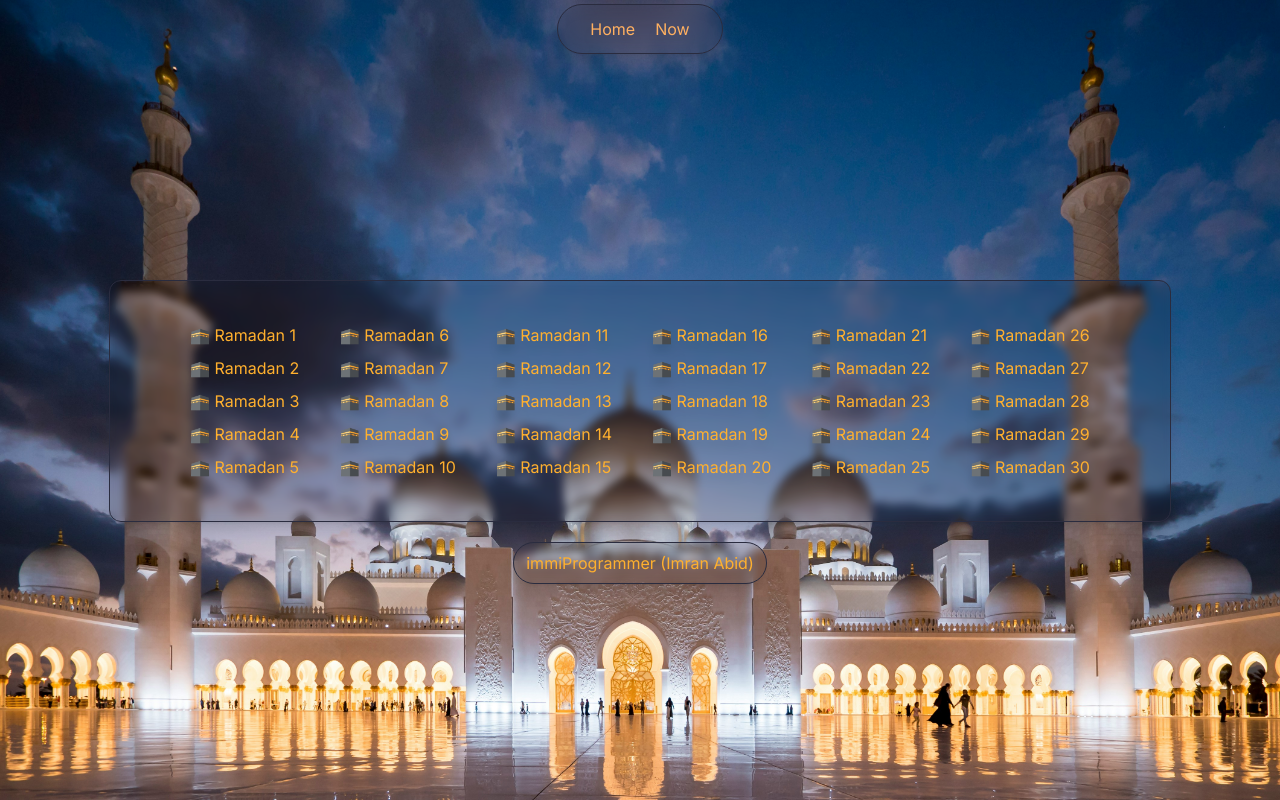
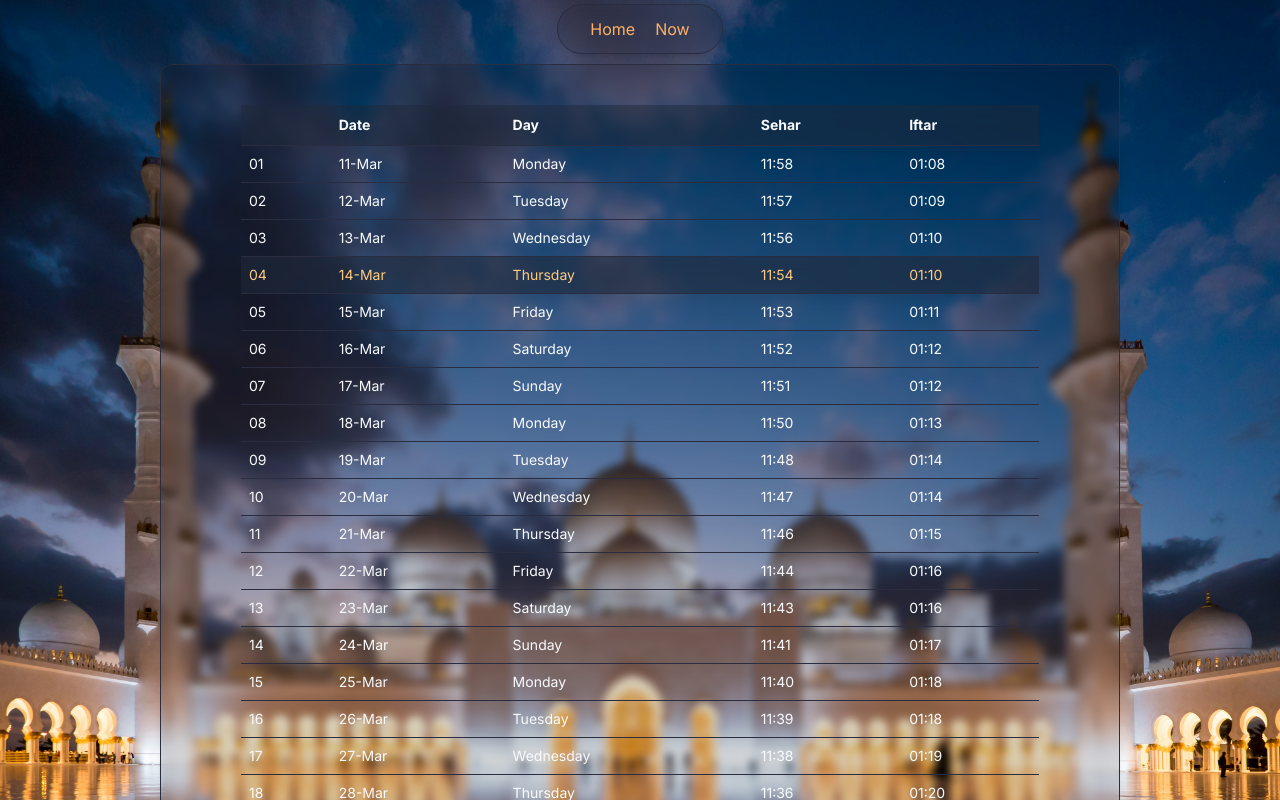
Before and after one commit to immiProgrammer/ramadan, a Next.js app: page / in a window 1280 px wide. Shown: the top 800 px of the page. Built offline with nearby package versions, Linux system fonts and the light colour scheme.

Commit message:
Add Table and some improvement

```diff
--- a/src/app/[ramadan]/main.tsx
+++ b/src/app/[ramadan]/main.tsx
@@ -1,19 +1,11 @@
 "use client";
 import React, { useState, useEffect, useMemo, useRef, useCallback } from 'react';
 import Link from 'next/link';
-import HHMMSS from '../../components/HHMMSS';
-import { formatDate, isSameDay, isSameMonth, isSameYear } from 'date-fns';
+import HHMMSS from '@/components/HHMMSS';
+import { formatDate } from 'date-fns';
 import { ramadanDateObj } from '@/data/radmadanDates';
-import { cn } from '@/lib/utils';
+import { cn, isDatesEqual } from '@/lib/utils';
 import "react-awesome-animated-number/dist/index.css";
-
-export function isDatesEqual(date1:Date, date2:Date) {
-  const sameDay = isSameDay(date1, date2);
-  const sameMonth = isSameMonth(date1, date2);
-  const sameYear = isSameYear(date1, date2);
-
-  return sameDay && sameMonth && sameYear;
-}
 
 function getTimeDifference(newDate:Date, oldDate:Date) {
     // Calculate the difference in milliseconds
--- a/src/app/[ramadan]/page.tsx
+++ b/src/app/[ramadan]/page.tsx
@@ -1,7 +1,7 @@
 "use client";
 import LongDate from "@/components/CurrentDate";
 import Card from "./main";
-import SeharIftar from "@/components/SeharIftar";
+import {SeharIftar} from "@/components/SeharIftar";
 import { getByDate, getObjectByRamadanNo } from '@/data/radmadanDates';
 import Footer from "./footer";
 import { notFound } from "next/navigation";
@@ -14,14 +14,14 @@ async function generateStaticParams() {
   }))
 }
 
-const Page: React.FC<{params:{ramadan:string}}> = (prop) => {
+const Page: React.FC<{params:{ramadan:string}}> = (props) => {
 
   const currentDate = new Date()
   const tomorrow = new Date(currentDate)
   tomorrow.setDate(currentDate.getDate()+1)
 
-  if (prop.params.ramadan !== "Now"){
-    let ramadanNo = parseInt(prop.params.ramadan);
+  if (props.params.ramadan !== "Now"){
+    let ramadanNo = parseInt(props.params.ramadan);
     if (ramadanNo > 0 && ramadanNo < 31){
       let currentRamadan = getObjectByRamadanNo(ramadanNo)!
       currentDate.setFullYear(
@@ -48,7 +48,7 @@ const Page: React.FC<{params:{ramadan:string}}> = (prop) => {
     <>
     <Card
       todayDate={currentDate}
-      forSpecificDay={prop.params.ramadan !== "Now"}
+      forSpecificDay={props.params.ramadan !== "Now"}
       currentRamadan={currentRamadan}
       tomorrowDate={tomorrow}
       tomorrowRamadan={tomorrowRamadan}
--- a/src/app/globals.css
+++ b/src/app/globals.css
@@ -35,7 +35,8 @@
     --radius: 0.5rem;
   }
 
-  .dark,:root {
+  .dark,
+  :root {
     --background: 222.2 84% 4.9%;
     --foreground: 210 40% 98%;
 
@@ -62,6 +63,7 @@
 
     /* --border: 217.2 32.6% 17.5%; */
     /* --border: 232.5, 20%, 23.53%; */
+    --border-shadow: 232.5, 20%, 20.53%, .4;
     --border: 232.5, 20%, 20.53%;
     --input: 217.2 32.6% 17.5%;
     --ring: 212.7 26.8% 83.9%;
@@ -74,26 +76,31 @@
   * {
     @apply border-border;
   }
-  html, body{
-    @apply h-full w-full
+  html,
+  body {
+    @apply h-full w-full;
   }
   body {
     @apply bg-background text-foreground;
   }
 }
-body{
+body {
   background-image: url("/background.jpg");
   background-size: cover;
   background-position: bottom center;
   background-repeat: no-repeat;
   background-attachment: fixed;
 }
-:root{
-  --gradient: linear-gradient(180deg, rgba(255,176,96,1) 45%, rgba(226,203,197,1) 100%);
-  --g-color1: rgb(255,176,96);
+:root {
+  --gradient: linear-gradient(
+    180deg,
+    rgba(255, 176, 96, 1) 45%,
+    rgba(226, 203, 197, 1) 100%
+  );
+  --g-color1: rgb(255, 176, 96);
 }
 .gradient-text {
-  background: rgb(255,176,96);
+  background: rgb(255, 176, 96);
   background: var(--gradient);
   background-clip: text;
   -webkit-background-clip: text;
@@ -101,22 +108,16 @@ body{
   /* -webkit-box-direction: clone;
   box-decoration-break: clone;
   -webkit-box-decoration-break: clone; */
-
 }
-.text-gradient-color{
-  color: var(--gradient)
+.text-gradient-color {
+  color: var(--gradient);
 }
-.fill-gradient-c1{
+.fill-gradient-c1 {
   fill: var(--g-color1);
 }
-.text-gradient-c1{
+.text-gradient-c1 {
   color: var(--g-color1);
 }
-.text-gradient-c2{
-  color: rgba(226,203,197,1);
+.text-gradient-c2 {
+  color: rgba(226, 203, 197, 1);
 }
-.r-grid{
-  display: grid;
-  grid-template-columns:
-    repeat((auto-fit, minmax(250px, 1fr)));
-}
--- a/src/app/layout.tsx
+++ b/src/app/layout.tsx
@@ -25,7 +25,7 @@ export default function RootLayout({
             enableSystem
             disableTransitionOnChange
           >
-          <main className="flex flex-col sm:justify-center items-center h-full pm-10 sm:pm-0">
+          <main className="flex flex-col items-center h-full pm-10 sm:pm-0">
           {/* <NavLink href={"/"} className={ "m-3 my-10 rounded-md py-2 px-4 bg-primary/10 border border-border hover:text-muted-foreground" } onActive="underline">Home</NavLink> */}
           <nav className="px-8 py-3 rounded-full border shadow-lg drop-shadow-xl backdrop-blur-md backdrop-brightness-90 sticky sm:absolute mb-10 sm:mb-0 top-1">
             <ol className="flex gap-5">
@@ -34,12 +34,9 @@ export default function RootLayout({
             <li><Link href={"/Now"} className="hover:underline text-gradient-c1 hover:text-white">Now</Link></li>
             </ol>
           </nav>
-          <div className="bg-card/5 backdrop-brightness-90 shadow-lg drop-shadow-xl border rounded-xl mb-5 sm:py-10 py-4 sm:px-20 px-8 sm:pb-5 pb-2 backdrop-blur-sm sm:mt-16">
+          {/* <div className="bg-card/5 backdrop-brightness-90 shadow-lg drop-shadow-xl border rounded-xl mb-5 sm:py-10 py-4 sm:px-20 px-8 sm:pb-5 pb-2 backdrop-blur-sm sm:mt-16"> */}
             {children}
-            {/* <div>
-              immi
-            </div> */}
-          </div>
+          {/* </div> */}
           <div className="flex justify-center items-center text-center border rounded-full py-2 px-3 backdrop-brightness-90 shadow-lg drop-shadow-xl backdrop-blur-sm">
             <a className="text-[#ffb02e] hover:underline" href={"https://github.com/immiProgrammer"} target="_blank">immiProgrammer (Imran Abid)</a>
           </div>
--- a/src/app/page.tsx
+++ b/src/app/page.tsx
@@ -1,8 +1,77 @@
-import { ramadanDates } from "@/data/radmadanDates";
-import Image from "next/image";
+"use client";
+import { ramadanDates, ramadanDateObj } from '@/data/radmadanDates';
+import { cn, isDatesEqual, zfill } from "@/lib/utils";
+import clsx from "clsx";
+import { formatDate } from 'date-fns';
 import Link from "next/link";
+import React from 'react';
+import WrapperDiv from './wrapper';
+import {
+  Table,
+  TableBody,
+  TableCaption,
+  TableCell,
+  TableFooter,
+  TableHead,
+  TableHeader,
+  TableRow,
+} from "@/components/ui/table"
+import { useRouter } from 'next/navigation';
 
-export default function Home() {
+function rowClassName(even:boolean, isCurrent:boolean=false){
+  return clsx("rowShadow TRow my-4", isCurrent && "")
+}
+
+function Home(){
+  const headers = ["", "Date", "Day", "Sehar", "Iftar"]
+  return (
+    <WrapperDiv className='min-w-fit w-3/4'>
+    <div className="w-full">
+      <table className="table-auto box-border w-full">
+        <thead className=''>
+          <tr className='rounded-lg rowShadow TRow'>
+            {headers.map((header, index) => (
+              <th key={index} className="">
+                {header}
+              </th>
+            ))}
+          </tr>
+        </thead>
+        <br className='leading-[0em] block' />
+        <tbody>
+          {ramadanDates.map((robj, rowIndex) => (
+            <Row key={rowIndex} rObj={robj} className={rowClassName(rowIndex%2==0)}/>
+          ))}
+        </tbody>
+      </table>
+    </div>
+    </WrapperDiv>
+  );
+};
+
+function Row({rObj, className=""}:{rObj:ramadanDateObj, className?:string}){
+  return (
+    <tr className={className}>
+      <td>
+        {zfill(rObj.ramadanNo)}
+      </td>
+      <td>
+        {formatDate(rObj.seharDate, "dd-LLL")}
+      </td>
+      <td>
+        {formatDate(rObj.seharDate, "eeee")}
+      </td>
+      <td>
+        {formatDate(rObj.seharDate, "hh:mm")}
+      </td>
+      <td>
+        {formatDate(rObj.iftarDate, "hh:mm")}
+      </td>
+    </tr>
+  )
+}
+
+function HomeOld() {
   return (
 
     <ol className="lg:grid-rows-5 md:grid-rows-7 sm:grid-rows-10 grid-flow-row grid sm:grid-flow-col items-center content-center justify-center lg:h-40 gap-x-10 gap-y-1 mb-5">
@@ -14,3 +83,62 @@ export default function Home() {
     </ol>
   );
 }
+
+export default function TableDemo() {
+  const currentDate = new Date()
+
+  return (
+    <WrapperDiv className='min-w-fit w-3/4'>
+    <div className='overflow-x-scroll'>
+    <Table className='table-auto'>
+      <TableCaption className='text-border'>According to the Greenwich Mean Time (GMT) set on your device.</TableCaption>
+      <TableHeader className='bg-muted/50'>
+        <TableRow className='hover:bg-transparent'>
+          <TableHead></TableHead>
+          <TableHead>Date</TableHead>
+          <TableHead>Day</TableHead>
+          <TableHead>Sehar</TableHead>
+          <TableHead>Iftar</TableHead>
+        </TableRow>
+      </TableHeader>
+      <TableBody>
+        {ramadanDates.map((robj, rowIndex) => {
+          let selected = isDatesEqual(currentDate, robj.seharDate);
+          return (<ScnRow key={rowIndex} rObj={robj} className={selected?'bg-muted/60 hover:bg-muted/70 text-[#feca7f]':""}/>)
+        })}
+      </TableBody>
+    </Table>
+    </div>
+    </WrapperDiv>
+
+  )
+}
+type ScnRowProp = {
+  rObj:ramadanDateObj;
+  className?:string;
+}
+const ScnRow:React.FC<ScnRowProp> = ({rObj, className="", ...props})=>{
+  const router = useRouter()
+
+  return (
+    <TableRow {...props} className={cn("cursor-pointer", className)} onClick={(e)=> (router.push(`/${rObj.ramadanNo}`))}>
+      <TableCell>
+        <Link href={""}>
+        {zfill(rObj.ramadanNo)}
+        </Link>
+      </TableCell>
+      <TableCell>
+        {formatDate(rObj.seharDate, "dd-LLL")}
+      </TableCell>
+      <TableCell>
+        {formatDate(rObj.seharDate, "eeee")}
+      </TableCell>
+      <TableCell>
+        {formatDate(rObj.seharDate, "hh:mm")}
+      </TableCell>
+      <TableCell>
+        {formatDate(rObj.iftarDate, "hh:mm")}
+      </TableCell>
+    </TableRow>
+  )
+}
--- /dev/null
+++ b/src/app/wrapper.tsx
@@ -0,0 +1,20 @@
+import { cn } from '@/lib/utils';
+import React from 'react';
+type Props = {
+    children:React.ReactNode;
+    className?:string;
+    style?:React.CSSProperties;
+}
+const WrapperDiv:React.FC<Props> = ({ children, className, style, ...props }) => {
+  return (
+    <div
+    className={cn("bg-card/5 backdrop-brightness-90 shadow-lg drop-shadow-xl border rounded-xl mb-5 sm:py-10 py-4 sm:px-20 px-8 sm:pb-5 pb-2 backdrop-blur-sm sm:mt-16", className)}
+    style={style}
+    {...props}
+    >
+      {children}
+    </div>
+  );
+};
+
+export default WrapperDiv;
--- a/src/components/HHMMSS.tsx
+++ b/src/components/HHMMSS.tsx
@@ -1,7 +1,7 @@
 import React from 'react'
 import AnimatedNumber from 'react-awesome-animated-number'
-import { commonClassName } from './TimeLabel';
 import { cn } from '@/lib/utils';
+import { commonClassName } from './SeharIftar';
 
 interface HHMMSSProps {
     h: number;
@@ -12,11 +12,11 @@ interface HHMMSSProps {
     [key: string]: any; // Allow any other additional props
   }
 
-const HHMMSS: React.FC<HHMMSSProps> = ({ h, m, s, size, className, ...prop }) => {
+const HHMMSS: React.FC<HHMMSSProps> = ({ h, m, s, size, className, ...props }) => {
     return (
       <div style={{ fontSize: size || 40 }}
       className={cn(commonClassName, "flex items-center gap-1 font-bold", className)}
-       {...prop}>
+       {...props}>
     <AnimatedNumber size={size || 40} value={h} minDigits={2} /> :{" "}
     <AnimatedNumber size={size || 40} value={m} minDigits={2} /> :{" "}
     <AnimatedNumber size={size || 40} value={s} minDigits={2} />
--- /dev/null
+++ b/src/components/ui/table.tsx
@@ -0,0 +1,120 @@
+import * as React from "react"
+
+import { cn } from "@/lib/utils"
+
+const Table = React.forwardRef<
+  HTMLTableElement,
+  React.HTMLAttributes<HTMLTableElement>
+>(({ className, ...props }, ref) => (
+  <div className="relative w-full overflow-auto">
+    <table
+      ref={ref}
+      className={cn("w-full caption-bottom text-sm", className)}
+      {...props}
+    />
+  </div>
+))
+Table.displayName = "Table"
+
+const TableHeader = React.forwardRef<
+  HTMLTableSectionElement,
+  React.HTMLAttributes<HTMLTableSectionElement>
+>(({ className, ...props }, ref) => (
+  <thead ref={ref} className={cn("[&_tr]:border-b", className)} {...props} />
+))
+TableHeader.displayName = "TableHeader"
+
+const TableBody = React.forwardRef<
+  HTMLTableSectionElement,
+  React.HTMLAttributes<HTMLTableSectionElement>
+>(({ className, ...props }, ref) => (
+  <tbody
+    ref={ref}
+    className={cn("[&_tr:last-child]:border-0", className)}
+    {...props}
+  />
+))
+TableBody.displayName = "TableBody"
+
+const TableFooter = React.forwardRef<
+  HTMLTableSectionElement,
+  React.HTMLAttributes<HTMLTableSectionElement>
+>(({ className, ...props }, ref) => (
+  <tfoot
+    ref={ref}
+    className={cn(
+      "border-t bg-muted/50 font-medium [&>tr]:last:border-b-0",
+      className
+    )}
+    {...props}
+  />
+))
+TableFooter.displayName = "TableFooter"
+
+const TableRow = React.forwardRef<
+  HTMLTableRowElement,
+  React.HTMLAttributes<HTMLTableRowElement>
+>(({ className, ...props }, ref) => (
+  <tr
+    ref={ref}
+    className={cn(
+      "border-b hover:bg-muted/50",
+      className
+    )}
+    {...props}
+  />
+))
+TableRow.displayName = "TableRow"
+
+const TableHead = React.forwardRef<
+  HTMLTableCellElement,
+  React.ThHTMLAttributes<HTMLTableCellElement>
+>(({ className, ...props }, ref) => (
+  <th
+    ref={ref}
+    className={cn(
+      "h-10 sm:px-2 sm:py-0 py-3 px-1 text-left align-middle font-bold [&:has([role=checkbox])]:pr-0 [&>[role=checkbox]]:translate-y-[2px]",
+      className
+    )}
+    {...props}
+  />
+))
+TableHead.displayName = "TableHead"
+
+const TableCell = React.forwardRef<
+  HTMLTableCellElement,
+  React.TdHTMLAttributes<HTMLTableCellElement>
+>(({ className, ...props }, ref) => (
+  <td
+    ref={ref}
+    className={cn(
+      "sm:p-2 py-3 px-1 align-middle [&:has([role=checkbox])]:pr-0 [&>[role=checkbox]]:translate-y-[2px]",
+      className
+    )}
+    {...props}
+  />
+))
+TableCell.displayName = "TableCell"
+
+const TableCaption = React.forwardRef<
+  HTMLTableCaptionElement,
+  React.HTMLAttributes<HTMLTableCaptionElement>
+>(({ className, ...props }, ref) => (
+  <caption
+    ref={ref}
+    className={cn("mt-4 text-sm text-foreground/80", className)}
+    {...props}
+  />
+))
+TableCaption.displayName = "TableCaption"
+
+export {
+  Table,
+  TableHeader,
+  TableBody,
+  TableFooter,
+  TableHead,
+  TableRow,
+  TableCell,
+  TableCaption,
+}
--- a/src/lib/utils.ts
+++ b/src/lib/utils.ts
@@ -1,4 +1,5 @@
 import { type ClassValue, clsx } from "clsx"
+import { isSameDay, isSameMonth, isSameYear } from "date-fns";
 import { twMerge } from "tailwind-merge"
 
 export function cn(...inputs: ClassValue[]) {
@@ -8,3 +9,11 @@ export function cn(...inputs: ClassValue[]) {
 export function zfill(str: string | number, fill: number = 2, withChar: string = "0"): string {
   return String(str).padStart(fill, withChar);
 }
+
+export function isDatesEqual(date1:Date, date2:Date) {
+  const sameDay = isSameDay(date1, date2);
+  const sameMonth = isSameMonth(date1, date2);
+  const sameYear = isSameYear(date1, date2);
+
+  return sameDay && sameMonth && sameYear;
+}
```
Also changed, not shown: src/app/[ramadan]/layout.tsx (+9 -8 lines), src/components/SeharIftar.tsx (+21 -4 lines), src/components/TimeLabel.tsx (deleted, +0 -21 lines).
